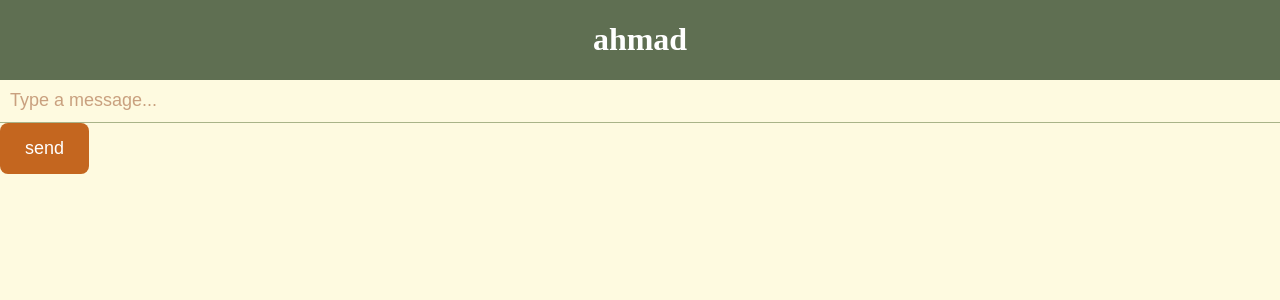
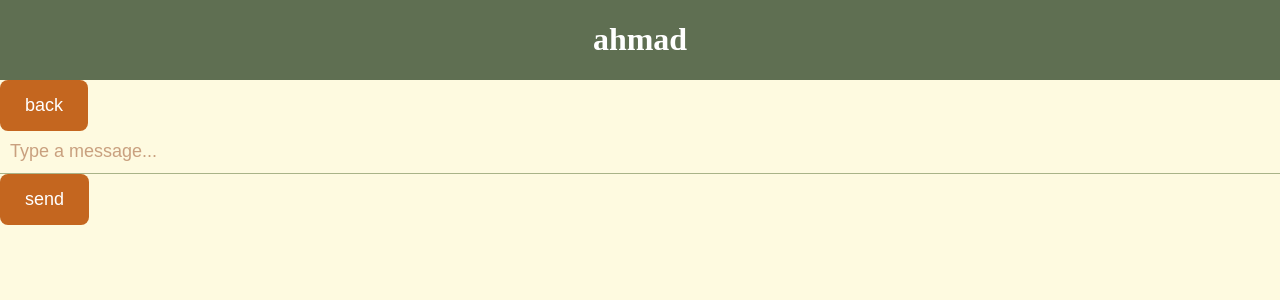
Before and after one commit to marzie-nd/teletxt, a React (Create React App) app: page /chats in a window 1280 px wide. Both pictures are taken after a click on the element "ahmad". Shown: the top 300 px of the page. Built offline with nearby package versions, Linux system fonts and the light colour scheme.

Commit message:
create back button

```diff
--- a/src/components/ChatPage.jsx
+++ b/src/components/ChatPage.jsx
@@ -1,7 +1,7 @@
 import ChatBox from './ChatBox';
 import ChatList from './ChatList';
 
-const ChatPage = ({ users, selectedUser, onUserChange, chatHistory, onSendMessage }) => {
+const ChatPage = ({ users, selectedUser, onUserChange, chatHistory, onSendMessage, onBack }) => {
   if (!selectedUser) {
     return (
       <div className='chatPage_chatList'>
@@ -11,6 +11,7 @@ const ChatPage = ({ users, selectedUser, onUserChange, chatHistory, onSendMessag
   }
   return (
     <div className='chatPage_chatBox'>
+      <button onClick={onBack}>back</button>
       <ChatBox user={selectedUser} chatHistory={chatHistory} onSendMessage={onSendMessage} />
     </div>
   )
--- a/src/pages/Chats.jsx
+++ b/src/pages/Chats.jsx
@@ -30,6 +30,10 @@ const Chats = () => {
     });
   };
 
+  const handleBack = () => {
+    setSelectedUser(null);
+  }
+
   return (
     <div className="chats">
       {selectedUser ? (
@@ -42,6 +46,7 @@ const Chats = () => {
             onUserChange={handleUserChange}
             chatHistory={chatHistory}
             onSendMessage={handleSendMessage}
+            onBack={handleBack}
           />
         </>
       ) : (
```
